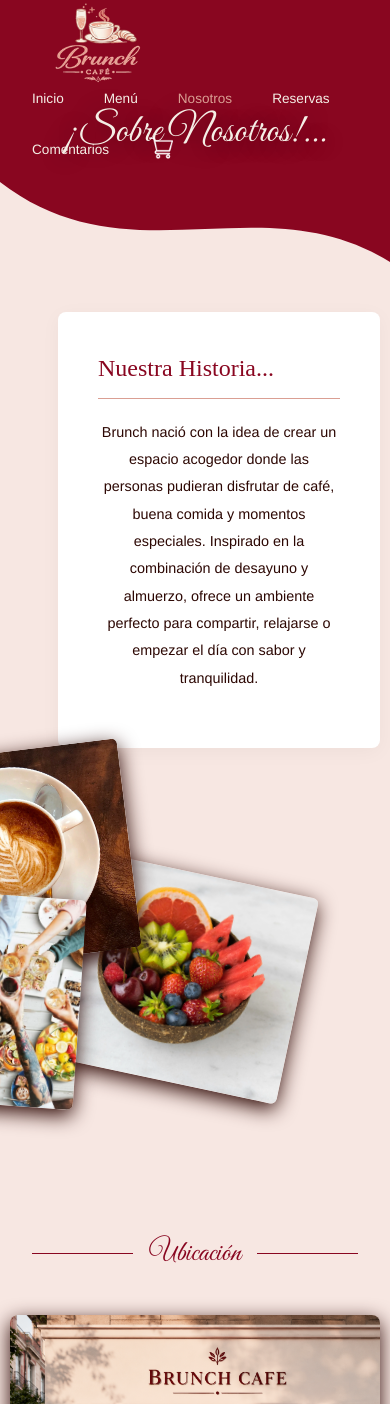
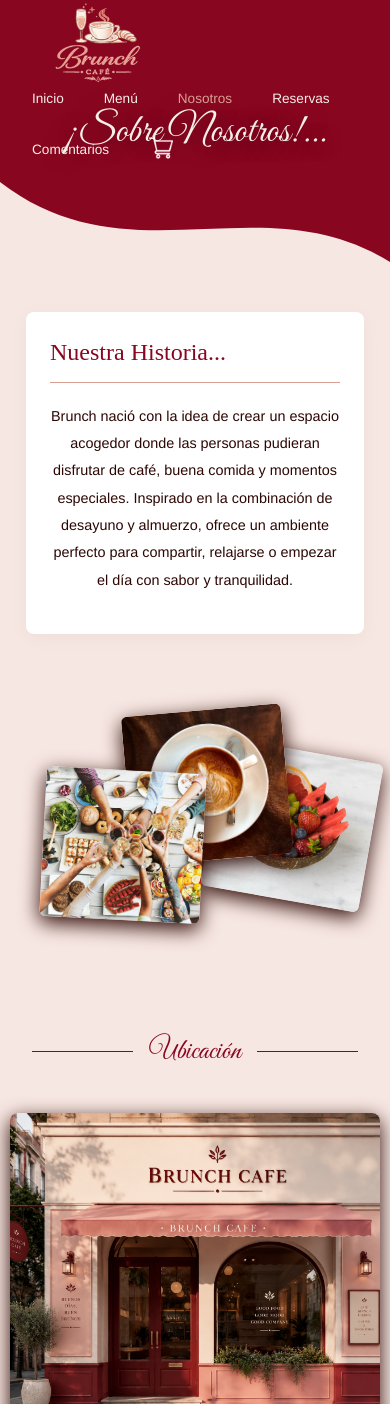
Before and after one commit to garciajosedavid2005-a11y/Brunch-Cafe, a React (Vite) app: page /nosotros in a window 390 px wide. Shown: the top 1404 px of the page. Built offline with nearby package versions, Linux system fonts and the light colour scheme; some icons are missing.

Commit message:
Responsive Historia Nosotros

```diff
--- a/src/components/HistoriaNosotros/HistoriaNosotros.css
+++ b/src/components/HistoriaNosotros/HistoriaNosotros.css
@@ -77,3 +77,79 @@
     transform: rotate(4deg);
     z-index: 3;
 }
+
+/* Tablet */
+@media (max-width: 1024px) {
+    .historia-card {
+        margin-left: 1rem;
+    }
+
+    .historia-imagenes {
+        height: 320px;
+    }
+
+    .historia-img {
+        width: 200px;
+        height: 180px;
+    }
+
+    .historia-img--detras {
+        top: 80px;
+        right: 40px;
+    }
+
+    .historia-img--medio {
+        top: -10px;
+        right: 180px;
+    }
+
+    .historia-img--frente {
+        top: 100px;
+        right: 220px;
+    }
+}
+
+/* Móvil */
+@media (max-width: 640px) {
+    .historia-seccion {
+        padding: 2rem 1rem;
+    }
+
+    .historia-card {
+        margin-left: 0;
+        padding: 1.5rem;
+        margin-bottom: 2rem;
+    }
+
+    .historia-imagenes {
+        height: 260px;
+        display: flex;
+        justify-content: center;
+    }
+
+    .historia-img {
+        width: 160px;
+        height: 150px;
+    }
+
+    .historia-img--detras {
+        top: 60px;
+        right: auto;
+        left: 55%;
+        transform: rotate(10deg);
+    }
+
+    .historia-img--medio {
+        top: 20px;
+        right: auto;
+        left: 30%;
+        transform: rotate(-5deg);
+    }
+
+    .historia-img--frente {
+        top: 80px;
+        right: auto;
+        left: 5%;
+        transform: rotate(3deg);
+    }
+}
```
